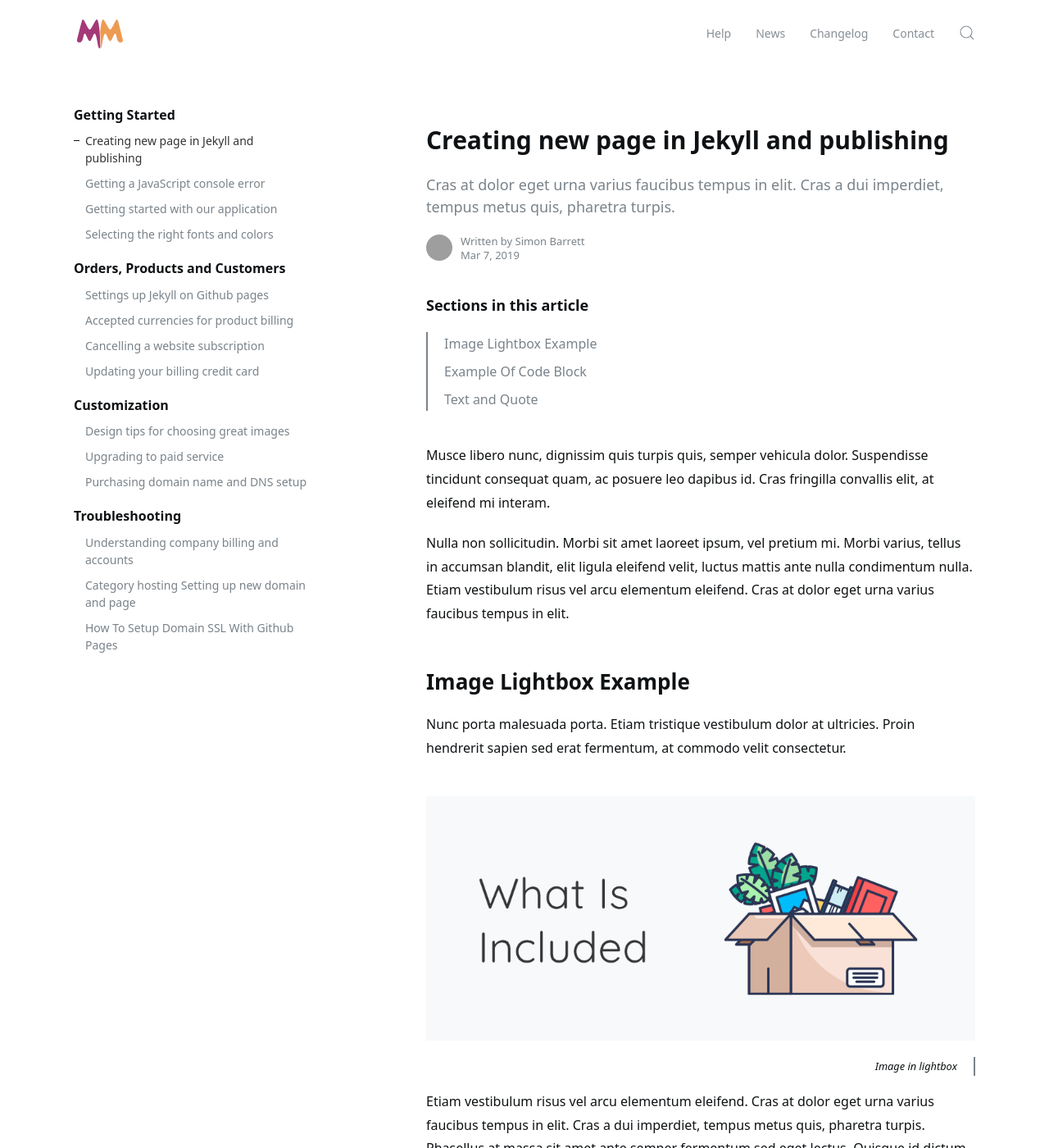
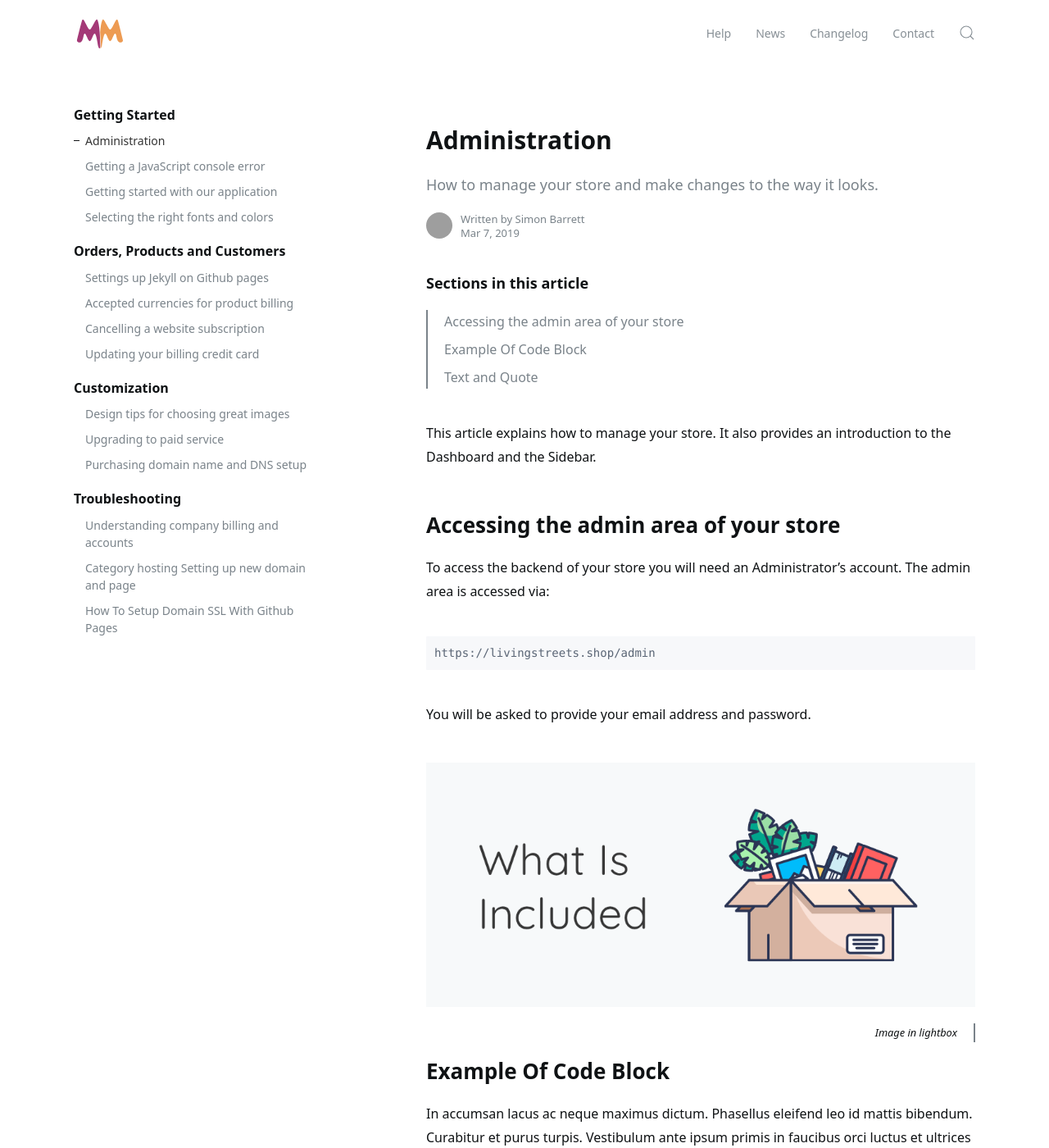
Before and after one commit to mightymango/mangodocs, a Jekyll site: the page built from _docs/admin.md, in a window 1280 px wide and 1400 px high. Shown: the whole window at 82% size. Built offline with Jekyll 4.4.1, drawn with Linux system fonts in a browser that asks for light colours; a script that is not in the unit is left out; some of the changed text lies outside the part shown; grey boxes are pictures that could not be loaded.

Commit message:
Changes to documents

````diff
--- a/_data/navigation_docs.yml
+++ b/_data/navigation_docs.yml
@@ -1,7 +1,7 @@
 ---
 - title: Getting Started
   docs:
-  - home
+  - admin
   - quickstart
   - installation
   - windows
--- a/_data/navigation_home.yml
+++ b/_data/navigation_home.yml
@@ -2,7 +2,7 @@
 - title: Getting Started
   desc: Get your store up and running in just few easy steps
   icon: settings
-  doc: home
+  doc: admin
 - title: Orders, Products and Customers
   desc: Managing your account, creating new products and handling orders
   icon: cart
--- a/_docs/home.md
+++ b/_docs/admin.md
@@ -1,8 +1,8 @@
 ---
 layout: doc
-title: Creating new page in Jekyll and publishing
-subtitle: Cras at dolor eget urna varius faucibus tempus in elit. Cras a dui imperdiet, tempus metus quis, pharetra turpis.
-tags: featured othertag
+title: Administration
+subtitle: How to manage your store and make changes to the way it looks.
+tags: featured admin
 comments: true
 ---
 
@@ -11,16 +11,19 @@ comments: true
 * TOC
 {:toc}
 
-Musce libero nunc, dignissim quis turpis quis, semper vehicula dolor. Suspendisse tincidunt consequat quam, ac posuere leo dapibus id. Cras fringilla convallis elit, at eleifend mi interam.
+This article explains how to manage your store. It also provides an introduction to the Dashboard and the Sidebar.
 
-Nulla non sollicitudin. Morbi sit amet laoreet ipsum, vel pretium mi. Morbi varius, tellus in accumsan blandit, elit ligula eleifend velit, luctus mattis ante nulla condimentum nulla. Etiam vestibulum risus vel arcu elementum eleifend. Cras at dolor eget urna varius faucibus tempus in elit.
+## Accessing the admin area of your store
+To access the backend of your store you will need an Administrator's account. The admin area is accessed via:
 
-## Image Lightbox Example
-Nunc porta malesuada porta. Etiam tristique vestibulum dolor at ultricies. Proin hendrerit sapien sed erat fermentum, at commodo velit consectetur.
+```html
+https://livingstreets.shop/admin
+```
+You will be asked to provide your email address and password.
 
 {% include image.html img="image1.png" style="wide" lightbox="true" alt="Alt for image" caption="Image in lightbox" %}
 
-Etiam vestibulum risus vel arcu elementum eleifend. Cras at dolor eget urna varius faucibus tempus in elit. Cras a dui imperdiet, tempus metus quis, pharetra turpis. Phasellus at massa sit amet ante semper fermentum sed eget lectus. Quisque id dictum magna, et dapibus turpis.
+
 
 ## Example Of Code Block
 In accumsan lacus ac neque maximus dictum. Phasellus eleifend leo id mattis bibendum. Curabitur et purus turpis. Vestibulum ante ipsum primis in faucibus orci luctus et ultrices posuere cubilia Curae;
````
